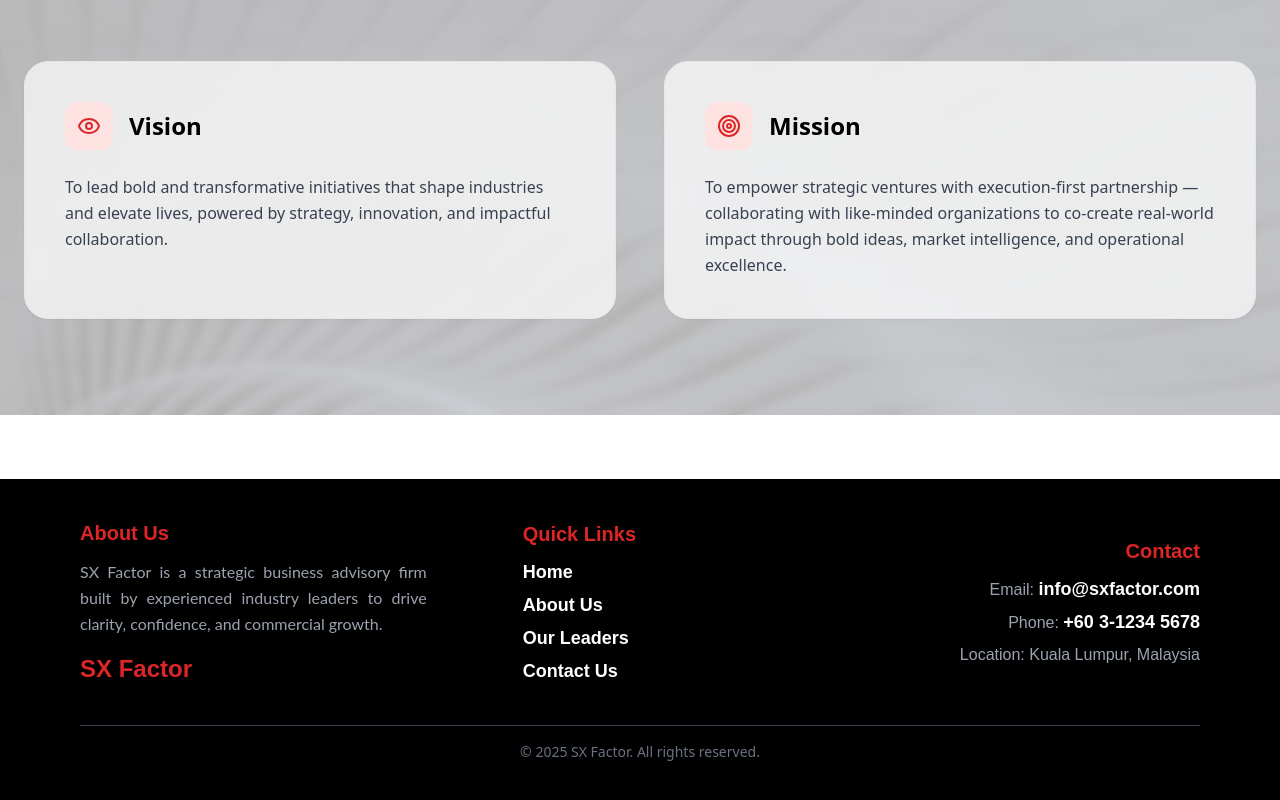
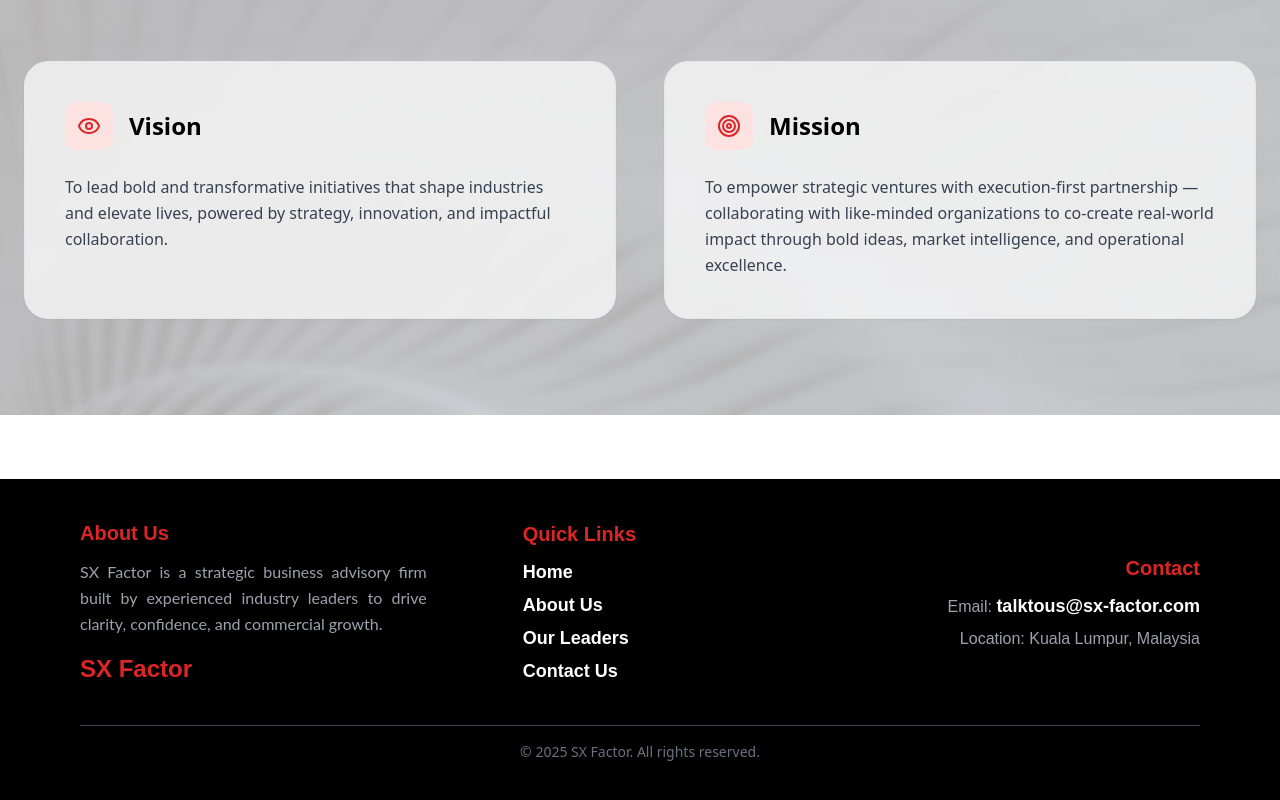
Before and after one commit to FriesKnight/SX-Factor-Website, a React (Vite) app: page /about-us in a window 1280 px wide. Shown: the part 2963-3763 px from the top of the page. Built offline with nearby package versions, Linux system fonts and the light colour scheme.

Commit message:
Update email footer

```diff
--- a/src/Components/Footer.jsx
+++ b/src/Components/Footer.jsx
@@ -54,18 +54,18 @@ const Footer = () => {
             <li>
               Email:{" "}
               <a
-                href="mailto:info@sxfactor.com"
+                href="mailto:talktous@sx-factor.com"
                 className="hover:underline text-white"
               >
-                info@sxfactor.com
+                talktous@sx-factor.com
               </a>
             </li>
-            <li>
+            {/* <li>
               Phone:{" "}
               <a href="tel:+60312345678" className="hover:underline text-white">
                 +60 3-1234 5678
               </a>
-            </li>
+            </li> */}
             <li>Location: Kuala Lumpur, Malaysia</li>
           </ul>
         </div>
```
